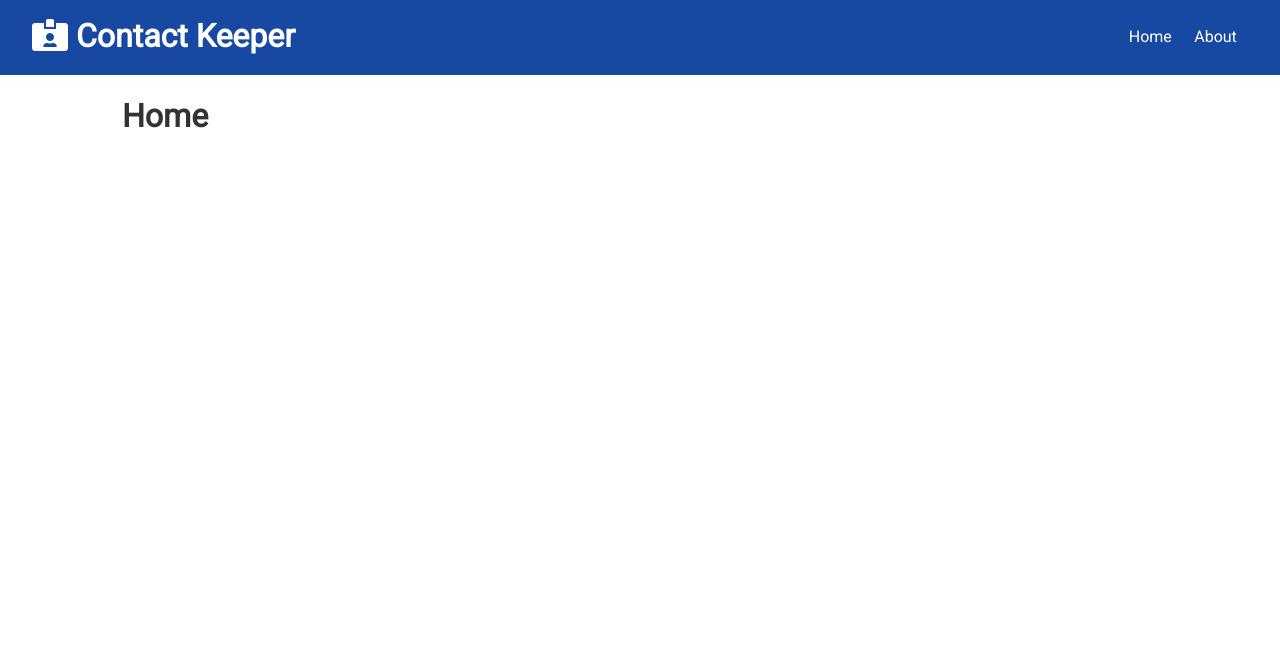
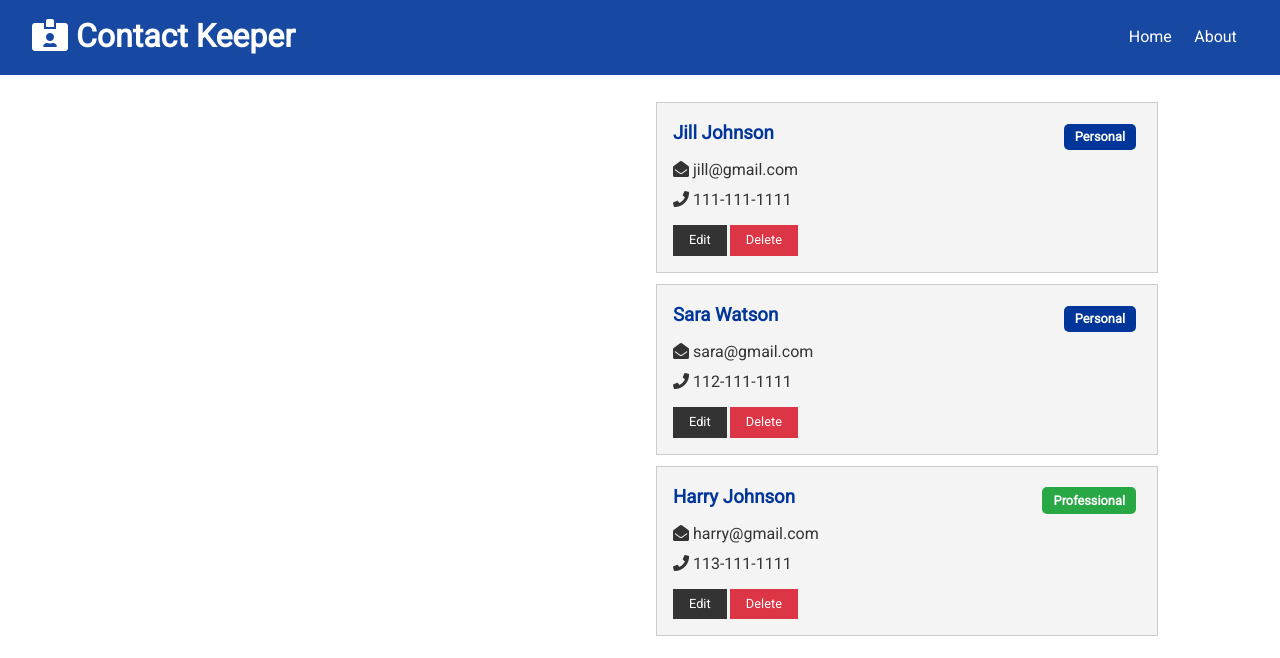
Before and after one commit to faizkhan12/Contact-finder, a React (Create React App) app in the folder client/: page / in a window 1280 px wide. Shown: the top 658 px of the page. Built offline with nearby package versions, Linux system fonts and the light colour scheme.

Commit message:
Add hardcoded contact list

```diff
--- /dev/null
+++ b/client/src/components/contacts/ContactItem.js
@@ -0,0 +1,41 @@
+import React from 'react'
+import PropTypes from 'prop-types'
+
+
+const ContactItem = ({ contact }) => {
+    const { id, name, email, phone, type } = contact
+    return (
+        <div className='card bg-light'>
+            <h3 className="text-primary text-left">
+                {name}{' '}
+                <span
+                    style={{ float: 'right' }}
+                    className={
+                        'badge ' +
+                        (type === 'professional' ? 'badge-success' : 'badge-primary')
+                    }>{type.charAt(0).toUpperCase() + type.slice(1)}</span>
+
+            </h3>
+            <ul className='list'>
+                {email && (<li>
+                    <i className="fas fa-envelope-open" /> {email}
+                </li>)}
+                {phone && (<li>
+                    <i className="fas fa-phone" /> {phone}
+                </li>)}
+            </ul>
+            <p>
+                <button className='btn btn-dark btn-sm'>Edit</button>
+                <button className='btn btn-danger btn-sm'>Delete</button>
+
+            </p>
+
+        </div>
+    )
+}
+
+ContactItem.propTypes = {
+    contact: PropTypes.object.isRequired,
+}
+
+export default ContactItem
--- /dev/null
+++ b/client/src/components/contacts/Contacts.js
@@ -0,0 +1,17 @@
+import React, { Fragment, useContext } from 'react'
+import ContactItem from './ContactItem'
+import ContactContext from '../../context/contact/ContactContext'
+const Contacts = () => {
+    const contactContext = useContext(ContactContext)
+    const { contacts } = contactContext
+    return (
+        <Fragment>
+            {contacts.map(contact => (
+                <ContactItem contact={contact} />
+
+            ))}
+        </Fragment>
+    )
+}
+
+export default Contacts
--- a/client/src/components/pages/Home.js
+++ b/client/src/components/pages/Home.js
@@ -1,12 +1,12 @@
 import React from 'react'
-
+import Contacts from '../contacts/Contacts'
 const Home = () => {
     return (
-        <div>
-            <h1>
-                Home
-            </h1>
-
+        <div className="grid-2">
+            <div>{/* Contact form */}</div>
+            <div>
+                <Contacts />
+            </div>
         </div>
     )
 }
```
